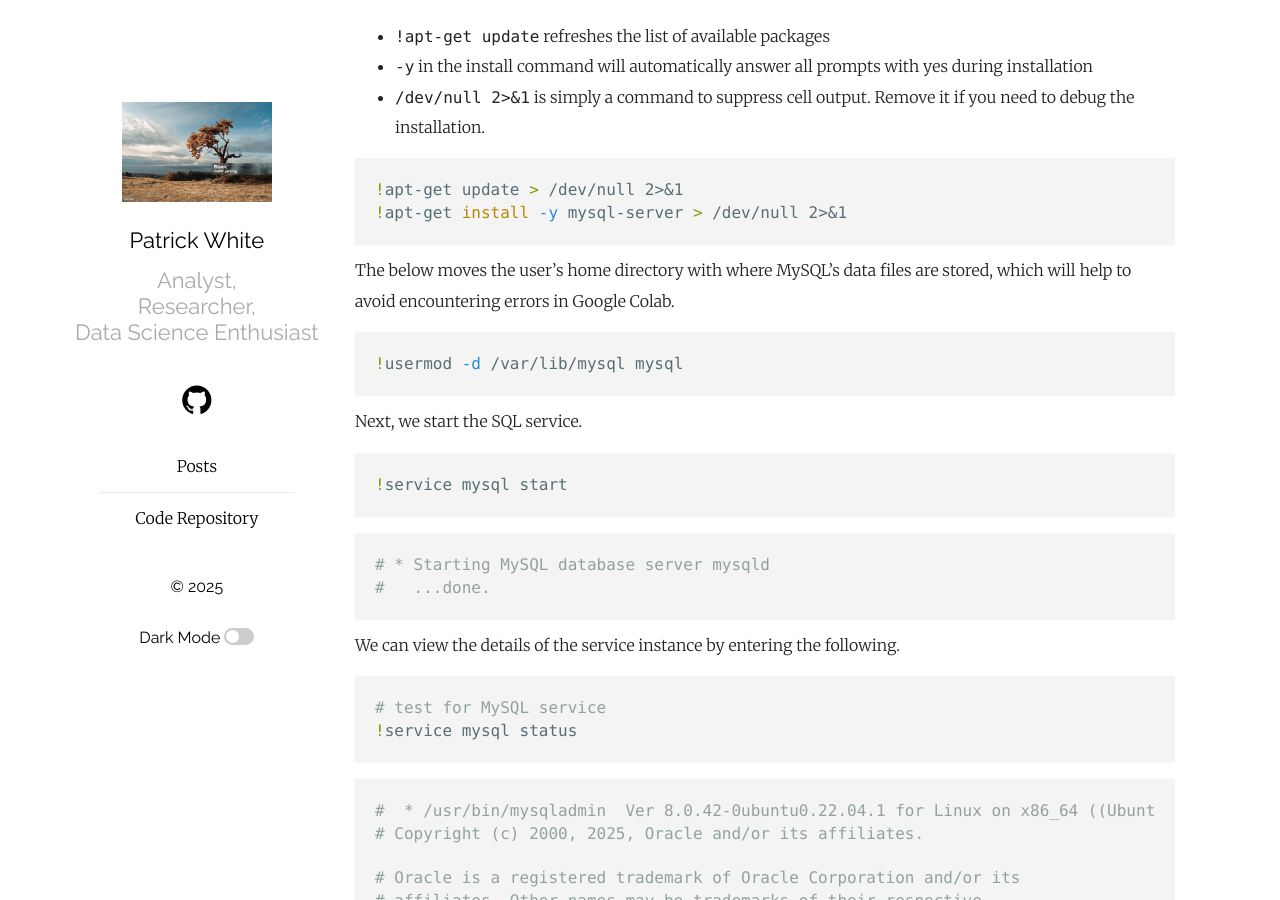
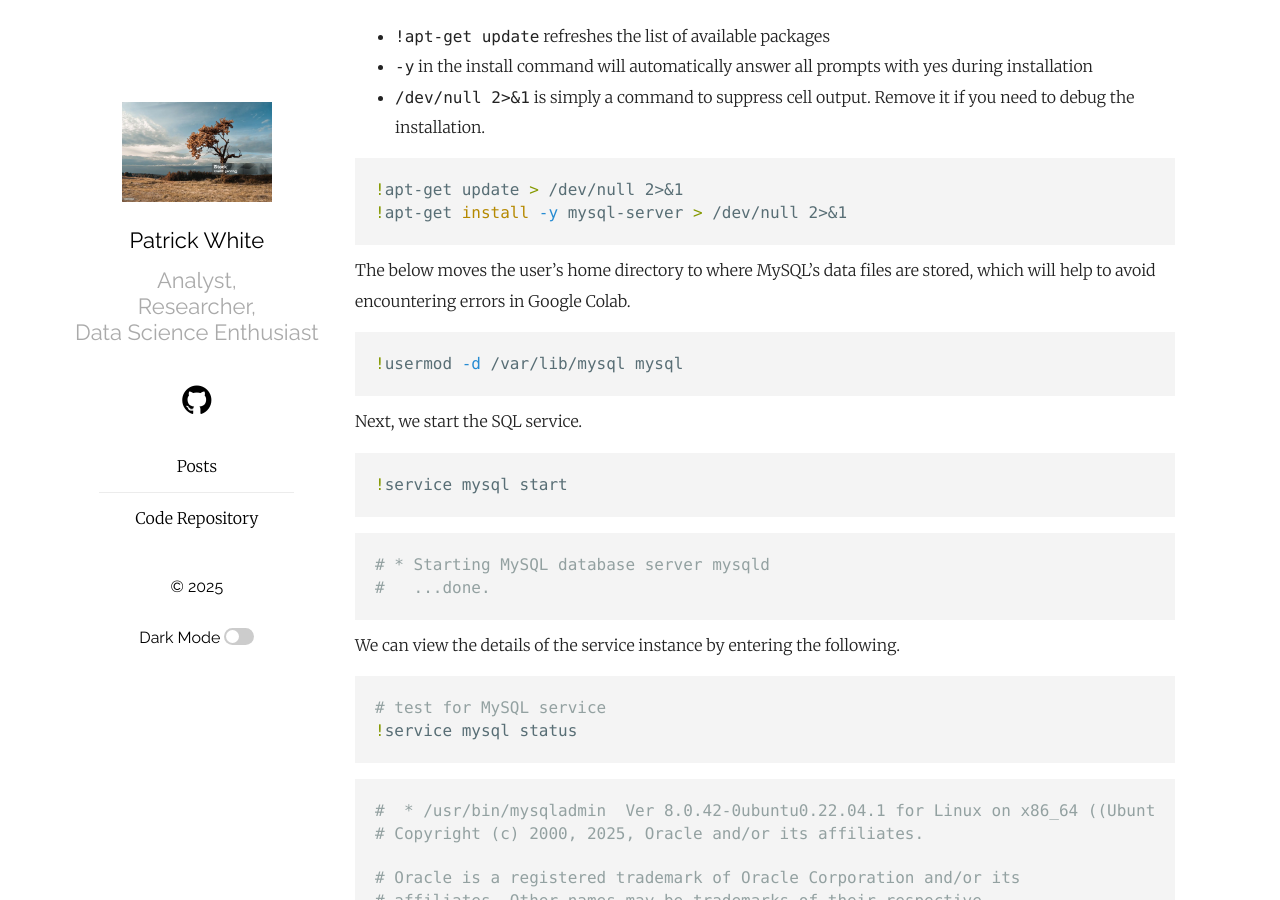
Before and after one commit to pw598/pw598.github.io, a Jekyll site: the page built from _posts/2025-05-14-MySQL-via-Shell-and-Python.md, in a window 1280 px wide and 900 px high, scrolled down 1824 px. Built offline with Jekyll 4.4.1, drawn with Linux system fonts in a browser that asks for light colours.

Commit message:
Add files via upload

````diff
--- a/_posts/2025-05-14-MySQL-via-Shell-and-Python.md
+++ b/_posts/2025-05-14-MySQL-via-Shell-and-Python.md
@@ -61,7 +61,7 @@
 !apt-get install -y mysql-server > /dev/null 2>&1
 ```
 
-The below moves the user’s home directory with where MySQL’s data files are stored, which will help to avoid encountering errors in Google Colab.
+The below moves the user’s home directory to where MySQL’s data files are stored, which will help to avoid encountering errors in Google Colab.
 
 ```bash
 !usermod -d /var/lib/mysql mysql
@@ -982,7 +982,7 @@
 - Include the percentage of office and employee totals accounted for by each row.
 - Rank the row-level amounts for office and employee, descending.
 
-The key to this is a window function, such as <code>SUM()</code> or <code>RANK</code>, combined with the <code>OVER</code> and <code>PARTITION</code> keywords. For example,
+The key to this is a window function, such as <code>SUM()</code> or <code>RANK()</code>, combined with the <code>OVER</code> and <code>PARTITION</code> keywords. For example,
 
 - <code>ROUND(SUM(amount) OVER (PARTITION BY officeCode), 0) AS 'total payments for office'</code> calculates the total amount paid by all customers in the same office (then applies a <code>ROUND</code> operation).
 
@@ -1126,7 +1126,7 @@
 <img src="https://raw.githubusercontent.com/pw598/pw598.github.io/main/_posts/images/plotly_cht.png" style="height: 400px; width:auto;">
 
 
-To zoom in, rotate, and hover over points for labels, download the chart by <a href="https://github.com/pw598/pw598.github.io/blob/main/_posts/images/plotly_chart.html" download="plotly_chart.html">right-clicking here</a>, selecting "Save Link As" and saving as an .html file, before opening with a web browser. Or, <a href="https://github.com/pw598/Articles/blob/main/notebooks/MySQL_via_Shell_and_Python.ipynb">download the .ipynb notebook</a> (and open in Google Colab or Jupyter Notebook).
+To zoom in, rotate, and hover over points for labels, download the chart by <a href="https://github.com/pw598/Articles/blob/main/notebooks/plotly_chart.html" download="plotly_chart.html">right-clicking here</a>, selecting "Save Link As" and saving as an .html file, before opening with a web browser. Or, <a href="https://github.com/pw598/Articles/blob/main/notebooks/MySQL_via_Shell_and_Python.ipynb">download the .ipynb notebook</a> (and open in Google Colab or Jupyter Notebook).
 
 We see that ships and boats (green), motorcycles (red), and aviation (pink) are tightly clustered and relatively distant from the clusters near the bottom. The gold dots contain streetcars, buses, and trains. The teal dots contain classic cars, and the purple and green dots contain sports cars. In a more perfect analysis, perhaps the purple and green dots would be a part of the same cluster, and the gold dot that is touching them (18th Century Vintage Horse Carriage) would be further away. But we're relying on a pre-trained semantic model to make distinctions largely based on vehicle brand names, which is probably not its forte.
 
````
